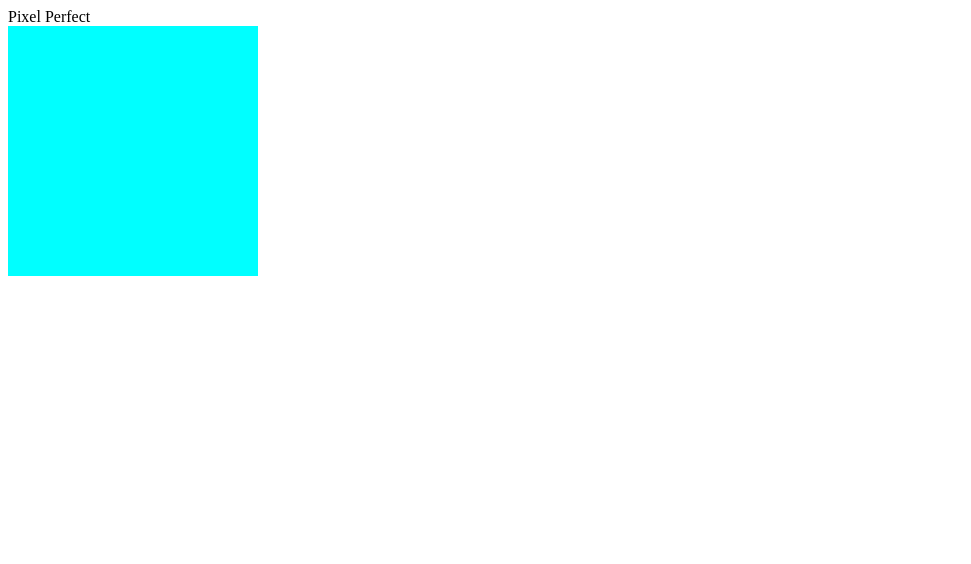
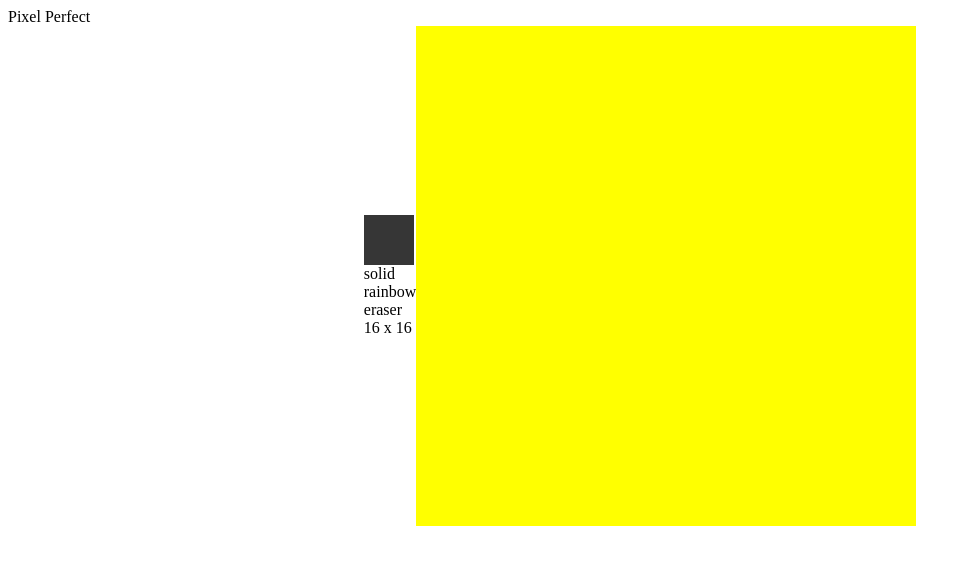
Before and after one commit to jamescheang/etch-a-sketch, a plain HTML site: page index.html in a window 1280 px wide. Shown: the whole page, without its empty margins (0-971 px from the left). Drawn offline with Linux system fonts and the light colour scheme.

Commit message:
main grid area

```diff
--- a/index.html
+++ b/index.html
@@ -11,8 +11,15 @@
 
 <body>
     <div class="header">Pixel Perfect</div>
-    <div class="body">
-        <div class="settings"></div>
+    <div class="main-content">
+        <div class="settings">
+            <div class="colour-picker"></div>
+            <div class="solid-mode">solid</div>
+            <div class="rainbow-mode">rainbow</div>
+            <div class="eraser-mode">eraser</div>
+            <div class="grid-size">16 x 16</div>
+            <div class="size-slider"></div>
+        </div>
         <div class="draw-area"></div>
     </div>
     <div class="footer"></div>
--- a/script.js
+++ b/script.js
@@ -3,6 +3,7 @@ const drawingArea = document.getElementsByClassName("draw-area")[0];
 //function to set the drawing area size eg. 16x16 or 32x32
 function setPixels(num) {
     var pixel;
+    var totalColumns = "";
 
     pixels = num * num;
 
@@ -12,6 +13,17 @@ function setPixels(num) {
         pixel.className = "pixel";
         drawingArea.appendChild(pixel);
     }
+
+    for (let i = 0; i < num; i++) {
+        totalColumns += "auto "
+    }
+
+    drawingArea.style.gridTemplateColumns = totalColumns;
 }
 
-setPixels(3);
+setPixels(16); // change to use the value from the size slider
+
+// add event listener while hovering over element && left mouse button is clicked, change background colour of the pixel.
+function paintPixel() {
+
+}
--- a/style.css
+++ b/style.css
@@ -1,8 +1,25 @@
+.main-content {
+    display: flex;
+    justify-content: center;
+    align-items: center;
+}
+
+.colour-picker {
+    height: 50px;
+    width: 50px;
+    background-color: #363636;
+}
+
 .draw-area {
-    display: flex;
-    height: 250px;
-    width: 250px;
+    display: grid;
+    height: 500px;
+    width: 500px;
     background-color: aqua;
-    flex: auto;
-    justify-content: center;
+    /* flex: auto; */
+    /* justify-content: center; */
+    grid-template-columns: auto;
 }
+
+.pixel {
+    background-color: yellow;
+}
```
